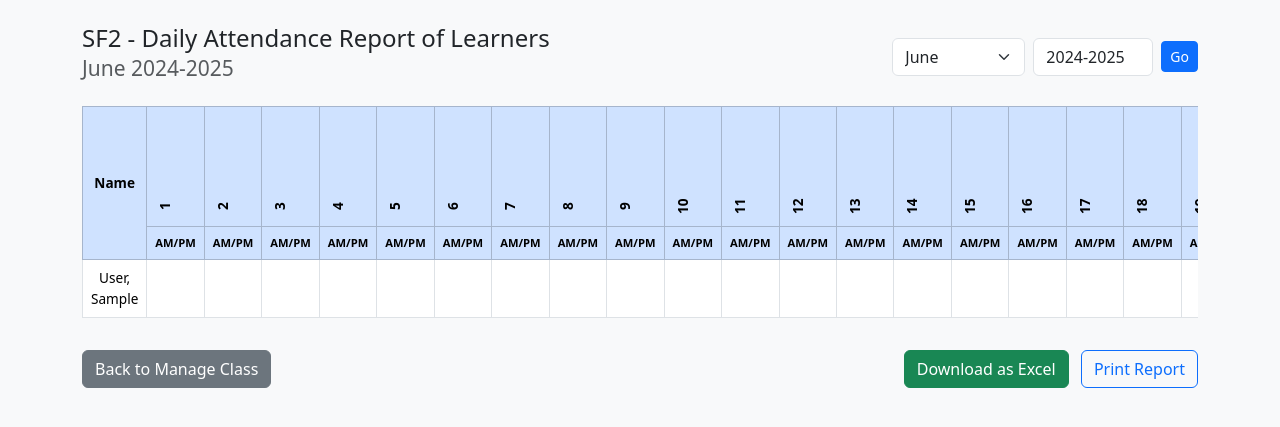
After one commit to ChampRedRalph/classroom-management-system, a PHP site: page /sf2_report.php in a window 1280 px wide. The commit adds this page. Shown: the top 427 px of the page. Run offline with PHP 8.4, Linux system fonts and the light colour scheme; the visitor is signed in with stand-in values (Sample User, id 1); tables that the repository leaves empty or names only in its code hold one stand-in row (values such as "Sample post").

Commit message:
sf2
- added sf2 report and download

```diff
--- a/manage_class.php
+++ b/manage_class.php
@@ -163,6 +163,9 @@ $total_female = count(array_filter($students, fn($s) => $s['gender'] === 'Female
 
         <!-- You can add more sections here, e.g., Announcements, Schedule, etc. -->
 
+        <div class="mb-4">
+            <a href="sf2_report.php" class="btn btn-primary" target="_blank">Generate SF2 Attendance Report</a>
+        </div>
         <a href="index.php" class="btn btn-secondary">Back to Dashboard</a>
     </div>
 
--- /dev/null
+++ b/sf2_report.php
@@ -0,0 +1,141 @@
+<?php
+// filepath: e:\xampp\htdocs\classroom-management-system\sf2_report.php
+session_start();
+require 'db_connect.php';
+
+// Redirect if not logged in
+if (!isset($_SESSION['user_id'])) {
+    header('Location: login.php');
+    exit;
+}
+
+// Get month and school year from query or default to current
+$month = $_GET['month'] ?? date('F');
+$school_year = $_GET['school_year'] ?? '2024-2025';
+
+// Get days in month (for current year)
+$year = date('Y');
+$days_in_month = cal_days_in_month(CAL_GREGORIAN, date('n', strtotime($month)), $year);
+
+// Fetch all students
+$stmt = $pdo->query("SELECT lrn, first_name, last_name FROM tbl_students ORDER BY last_name, first_name");
+$students = $stmt->fetchAll();
+
+// Fetch all attendance for the month
+$stmt = $pdo->prepare("SELECT * FROM tbl_attendance_raw WHERE month = ? AND school_year = ?");
+$stmt->execute([$month, $school_year]);
+$attendance_raw = $stmt->fetchAll(PDO::FETCH_ASSOC);
+
+// Organize attendance by student and day
+$attendance = [];
+foreach ($attendance_raw as $row) {
+    $attendance[$row['student_id']][$row['day']] = [
+        'am' => $row['am_status'],
+        'pm' => $row['pm_status']
+    ];
+}
+
+// Get student IDs for mapping
+$student_ids = [];
+$stmt = $pdo->query("SELECT id, lrn FROM tbl_students");
+while ($row = $stmt->fetch()) {
+    $student_ids[$row['id']] = $row['lrn'];
+    $lrn_to_id[$row['lrn']] = $row['id'];
+}
+?>
+<!DOCTYPE html>
+<html>
+<head>
+    <title>SF2 - Daily Attendance Report</title>
+    <link href="https://cdn.jsdelivr.net/npm/bootstrap@5.3.3/dist/css/bootstrap.min.css" rel="stylesheet">
+    <style>
+        .sf2-table th, .sf2-table td { font-size: 0.85rem; text-align: center; vertical-align: middle; }
+        .sf2-table th.rotate { height: 120px; white-space: nowrap; }
+        .sf2-table th.rotate > div { transform: translate(0px, 40px) rotate(-90deg); width: 20px; }
+    </style>
+</head>
+<body class="bg-light">
+<div class="container py-4">
+    <div class="d-flex justify-content-between align-items-center mb-3">
+        <h4>SF2 - Daily Attendance Report of Learners<br>
+            <small class="text-muted"><?= htmlspecialchars($month) ?> <?= $school_year ?></small>
+        </h4>
+        <form method="get" class="d-flex align-items-center">
+            <select name="month" class="form-select me-2" onchange="this.form.submit()">
+                <?php foreach (['June','July','August','September','October','November','December','January','February','March','April'] as $m): ?>
+                    <option value="<?= $m ?>" <?= $month === $m ? 'selected' : '' ?>><?= $m ?></option>
+                <?php endforeach; ?>
+            </select>
+            <input type="text" name="school_year" class="form-control me-2" value="<?= htmlspecialchars($school_year) ?>" style="width:120px;" placeholder="SY">
+            <button type="submit" class="btn btn-primary btn-sm">Go</button>
+        </form>
+    </div>
+    <div class="table-responsive">
+        <table class="table table-bordered sf2-table">
+            <thead class="table-primary">
+                <tr>
+                    <!-- <th rowspan="2">LRN</th> --> <!-- Removed LRN column -->
+                    <th rowspan="2">Name</th>
+                    <?php for ($d = 1; $d <= $days_in_month; $d++): ?>
+                        <th class="rotate"><div><?= $d ?></div></th>
+                    <?php endfor; ?>
+                    <th rowspan="2">Total Present</th>
+                    <th rowspan="2">Total Absent</th>
+                </tr>
+                <tr>
+                    <?php for ($d = 1; $d <= $days_in_month; $d++): ?>
+                        <th style="font-size:0.7em;">AM/PM</th>
+                    <?php endfor; ?>
+                </tr>
+            </thead>
+            <tbody>
+                <?php foreach ($students as $student): ?>
+                    <?php
+                        $sid = $lrn_to_id[$student['lrn']] ?? null;
+                        $present = 0;
+                        $absent = 0;
+                    ?>
+                    <tr>
+                        <!-- <td><?= htmlspecialchars($student['lrn']) ?></td> --> <!-- Removed LRN cell -->
+                        <td><?= htmlspecialchars($student['last_name'] . ', ' . $student['first_name']) ?></td>
+                        <?php for ($d = 1; $d <= $days_in_month; $d++): ?>
+                            <?php
+                                $am = $attendance[$sid][$d]['am'] ?? '';
+                                $pm = $attendance[$sid][$d]['pm'] ?? '';
+                                $cell = '';
+                                if ($am === 'Present' && $pm === 'Present') {
+                                    $cell = 'P';
+                                    $present++;
+                                } elseif ($am === 'Absent' && $pm === 'Absent') {
+                                    $cell = 'A';
+                                    $absent++;
+                                } elseif ($am === 'Present' && $pm === 'Absent') {
+                                    $cell = '½';
+                                    $present += 0.5; $absent += 0.5;
+                                } elseif ($am === 'Absent' && $pm === 'Present') {
+                                    $cell = '½';
+                                    $present += 0.5; $absent += 0.5;
+                                } else {
+                                    $cell = '';
+                                }
+                            ?>
+                            <td><?= $cell ?></td>
+                        <?php endfor; ?>
+                        <td><?= $present ?></td>
+                        <td><?= $absent ?></td>
+                    </tr>
+                <?php endforeach; ?>
+            </tbody>
+        </table>
+    </div>
+    <div class="d-flex justify-content-between mt-3">
+        <a href="manage_class.php" class="btn btn-secondary">Back to Manage Class</a>
+        <div>
+            <a href="sf2_report_excel.php?month=<?= urlencode($month) ?>&school_year=<?= urlencode($school_year) ?>" class="btn btn-success me-2">Download as Excel</a>
+            <button onclick="window.print()" class="btn btn-outline-primary">Print Report</button>
+        </div>
+    </div>
+</div>
+<script src="https://cdn.jsdelivr.net/npm/bootstrap@5.3.3/dist/js/bootstrap.bundle.min.js"></script>
+</body>
+</html>
```
Also changed, not shown: sf2_report_excel.php (added, +89 -0 lines).
